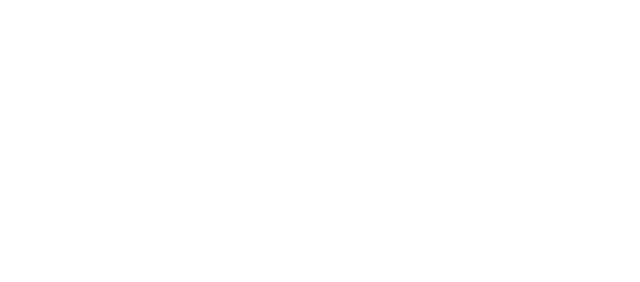
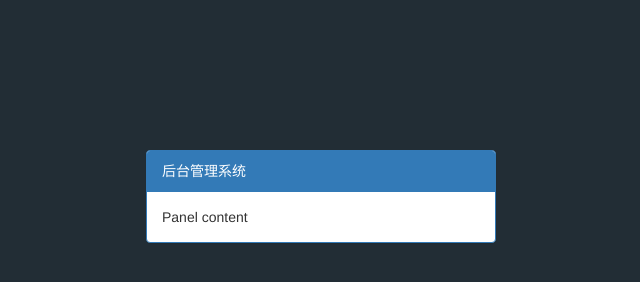
Before and after one commit to Lutingliang/letao, a website: page public/admin/login.html in a window 1280 px wide. Shown: the whole page, without its empty margins (319-959 px from the left). Drawn offline with Linux system fonts and the light colour scheme.

Commit message:
登录功能初步搭建

```diff
--- /dev/null
+++ b/public/admin/css/common.css
@@ -0,0 +1,6 @@
+.body_bg{
+    background-color: #222d35;
+}
+.mt_150{
+    margin-top:150px;
+}
--- a/public/admin/login.html
+++ b/public/admin/login.html
@@ -5,8 +5,21 @@
     <meta name="viewport" content="width=device-width, initial-scale=1.0">
     <meta http-equiv="X-UA-Compatible" content="ie=edge">
     <title>Document</title>
+    <link rel="stylesheet" href="lib/bootstrap/css/bootstrap.css">
+    <link rel="stylesheet" href="css/common.css">
 </head>
-<body>
-
+<body class="body_bg">
+       <div class="container">
+           <div class="col-md-4 col-md-offset-4">
+                <div class="panel panel-primary mt_150">
+                        <div class="panel-heading">后台管理系统</div>
+                        <div class="panel-body">
+                          Panel content
+                        </div>
+                      </div>
+           </div>
+       </div>
+    <script src="lib/jquery/jquery.js"></script>
+    <script src="lib/bootstrap/js/bootstrap.js"></script>
 </body>
 </html>
```
